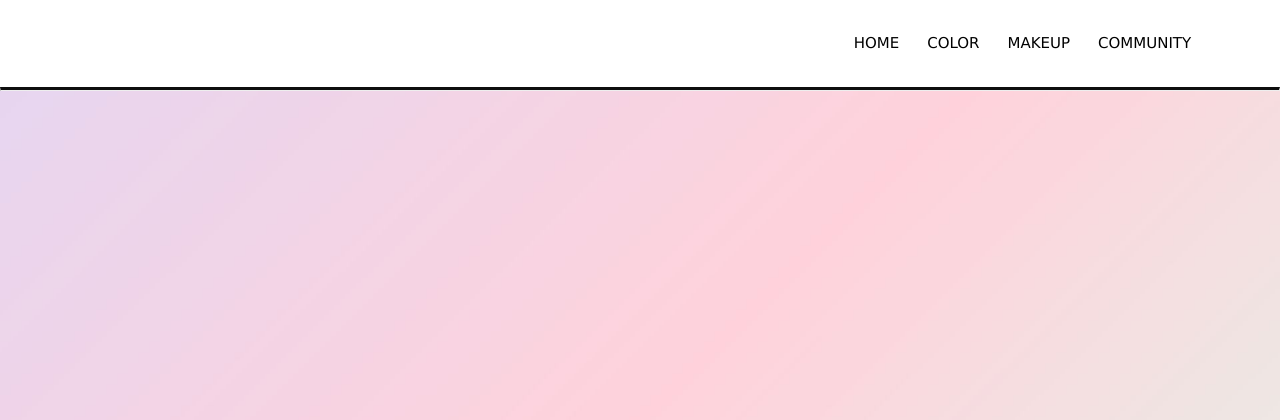
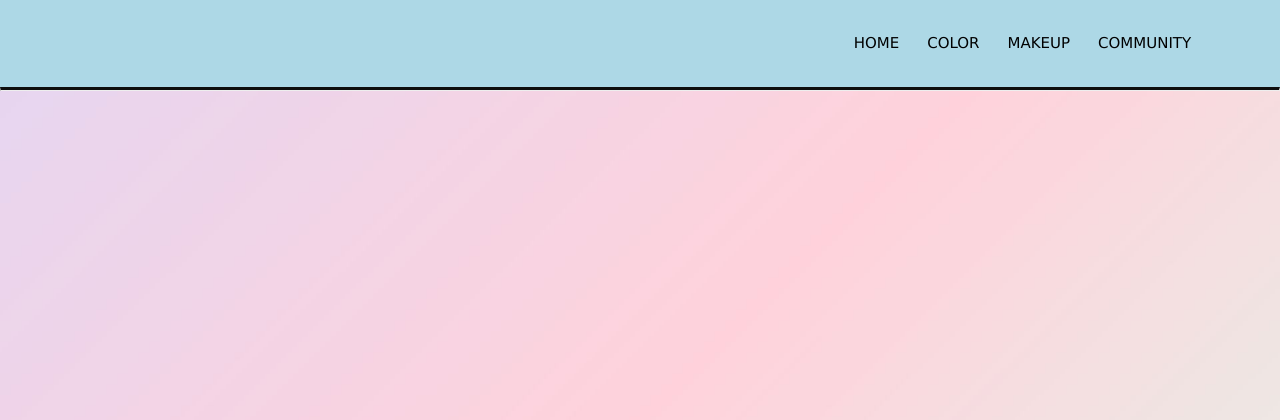
Before and after one commit to afiqahaunie/ColorMakeupAnalysis, a Flask app: page /color in a window 1280 px wide. Shown: the top 420 px of the page. Run offline with Flask 3, Linux system fonts and the light colour scheme.

Commit message:
add color for header section

```diff
--- a/static/style.css
+++ b/static/style.css
@@ -1,6 +1,10 @@
 *{
     margin: 0;
     padding: 0;
+}
+
+.header{
+    background:lightblue;
 }
 
 nav{
```
